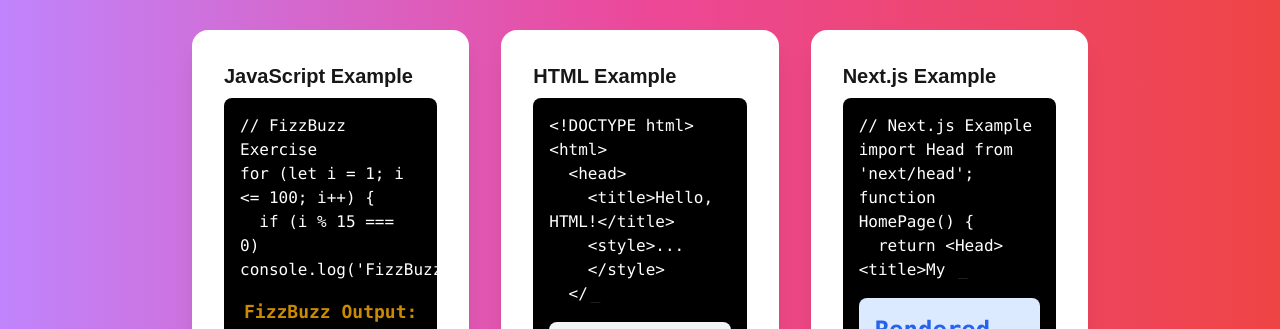
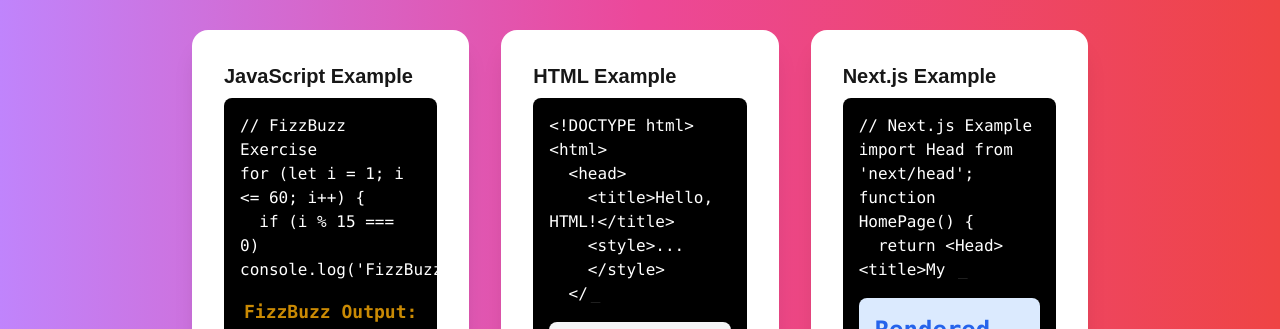
Before and after one commit to nicky-mc/typescript-demo, a Next.js app: page / in a window 1280 px wide. Shown: the part 1188-1517 px from the top of the page. Built offline with nearby package versions, Linux system fonts and the light colour scheme.

Commit message:
Update JavaScriptExample.tsx

```diff
--- a/src/app/components/JavaScriptExample.tsx
+++ b/src/app/components/JavaScriptExample.tsx
@@ -48,7 +48,7 @@
         <code>
           {startTyping && (
             <Typewriter
-              words={[`// FizzBuzz Exercise\nfor (let i = 1; i <= 100; i++) {\n  if (i % 15 === 0) console.log('FizzBuzz');\n  else if (i % 3 === 0) console.log('Fizz');\n  else if (i % 5 === 0) console.log('Buzz');\n  else console.log(i);\n}`]}
+              words={[`// FizzBuzz Exercise\nfor (let i = 1; i <= 60; i++) {\n  if (i % 15 === 0) console.log('FizzBuzz');\n  else if (i % 3 === 0) console.log('Fizz');\n  else if (i % 5 === 0) console.log('Buzz');\n  else console.log(i);\n}`]}
               loop={false}
               cursor
               cursorStyle="_"
```
